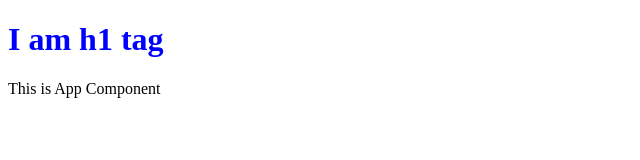
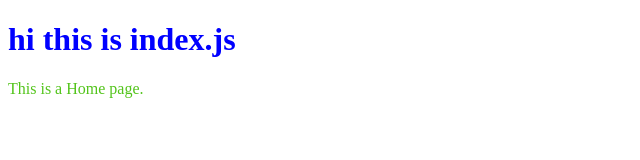
Before and after one commit to MingjunGeng/parcel-reactapp-antd, a React app: page /home in a window 1280 px wide. Shown: the whole page, without its empty margins (0-640 px from the left). Built offline with nearby package versions, Linux system fonts and the light colour scheme.

Commit message:
add components - Home

```diff
--- a/package.json
+++ b/package.json
@@ -6,7 +6,8 @@
   },
   "dependencies": {
     "react": "^18.3.1",
-    "react-dom": "^18.3.1"
+    "react-dom": "^18.3.1",
+    "react-router-dom": "^6.27.0"
   },
   "scripts": {
     "start": "parcel src/index.html",
--- /dev/null
+++ b/src/components/pages/Home.js
@@ -0,0 +1,9 @@
+import "../../../styles/Home.less"
+
+export const Home = () => {
+    return (
+        <div>
+            <p> This is a Home page. </p>
+        </div>
+    )
+}
--- a/src/index.js
+++ b/src/index.js
@@ -1,19 +1,25 @@
+import { BrowserRouter, Routes, Route } from "react-router-dom";
 import { createRoot } from "react-dom/client";
+
+import { Home } from "./components/pages/Home";
 
 import "../styles/index.less"
 
 const container = document.getElementById("app");
 const root = createRoot(container)
 root.render(
-    <App />
+    <BrowserRouter>
+        <App />
+    </BrowserRouter>
 );
 
 function App() {
     return (
         <div >
-            <h1> I am h1 tag </h1>
-            <p> This is App Component</p>
-
+            <h1> hi this is index.js</h1>
+            <Routes>
+                <Route path="/home" element={<Home  />} />
+            </Routes>
         </div>
     )
 }
--- a/styles/Home.less
+++ b/styles/Home.less
@@ -1,6 +1,6 @@
 @import "./theme-overrides";
 
-h2 {
+p {
   //color: red;
-  color: @primary-color;
+  color: @success-color;
 }
```
Also changed, not shown: 1 other file.
